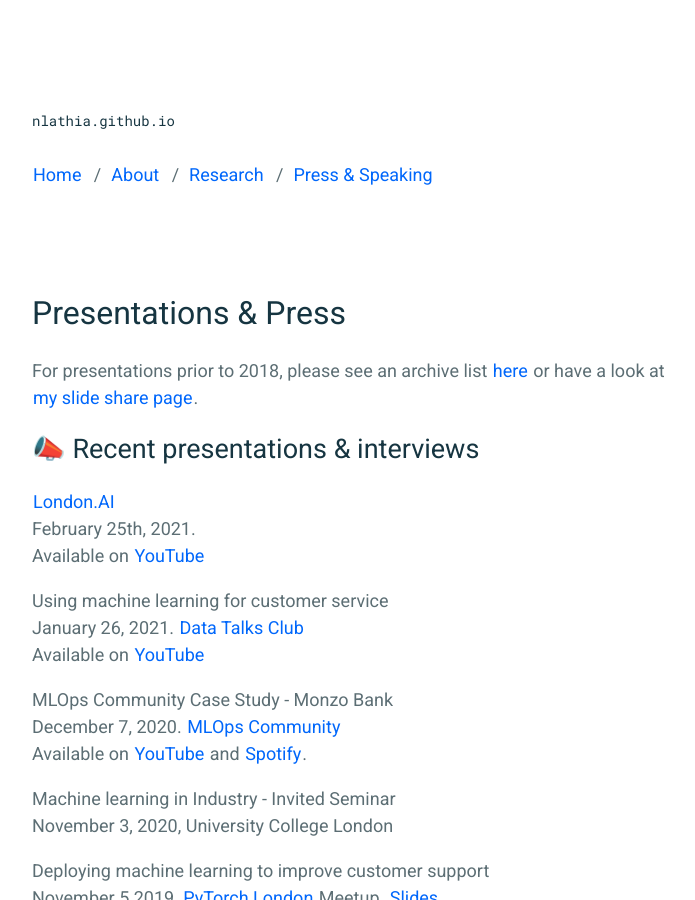
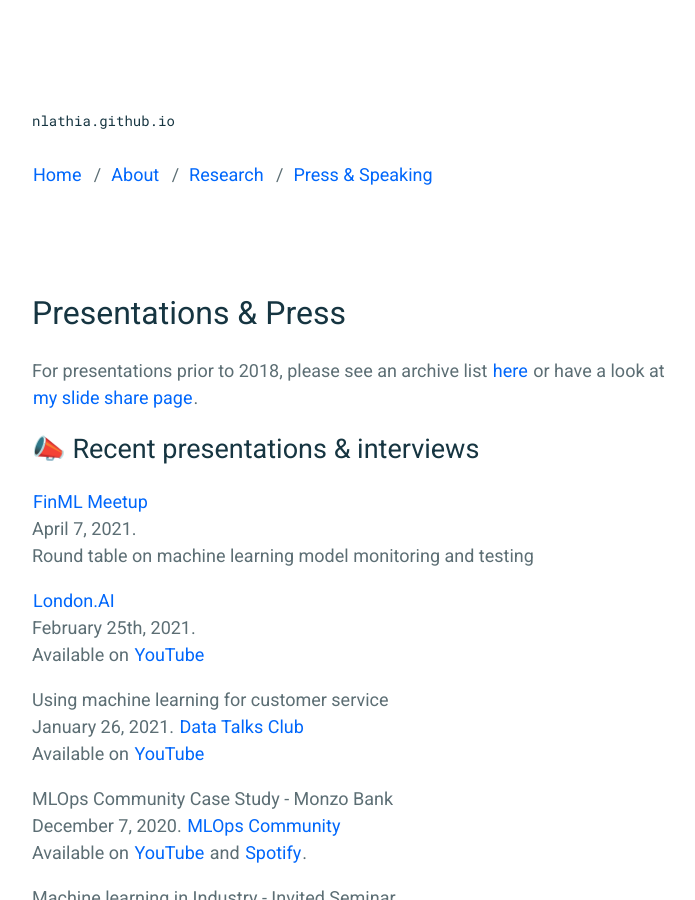
Before and after one commit to nlathia/nlathia.github.io, a Jekyll site: the page built from _pages/public.md, in a window 1280 px wide and 900 px high. Shown: the whole window, without its empty margins (258-953 px from the left). Built offline with Jekyll 4.4.1, drawn with Linux system fonts in a browser that asks for light colours.

Commit message:
Update public.md

```diff
--- a/_pages/public.md
+++ b/_pages/public.md
@@ -7,6 +7,10 @@ permalink: /public/
 For presentations prior to 2018, please see an archive list [here](../archive/public) or have a look at [my slide share page](http://www.slideshare.net/neal.lathia).
 
 # 📣 Recent presentations & interviews
+
+[FinML Meetup](https://finml.substack.com/p/finml-model-testing-and-monitoring)
+<br />April 7, 2021.
+<br />Round table on machine learning model monitoring and testing
 
 [London.AI](https://www.getrevue.co/profile/londonai/issues/london-ai-is-back-signup-now-for-thursday-25th-event-6pm-gmt-240599)
 <br />February 25th, 2021.
```
